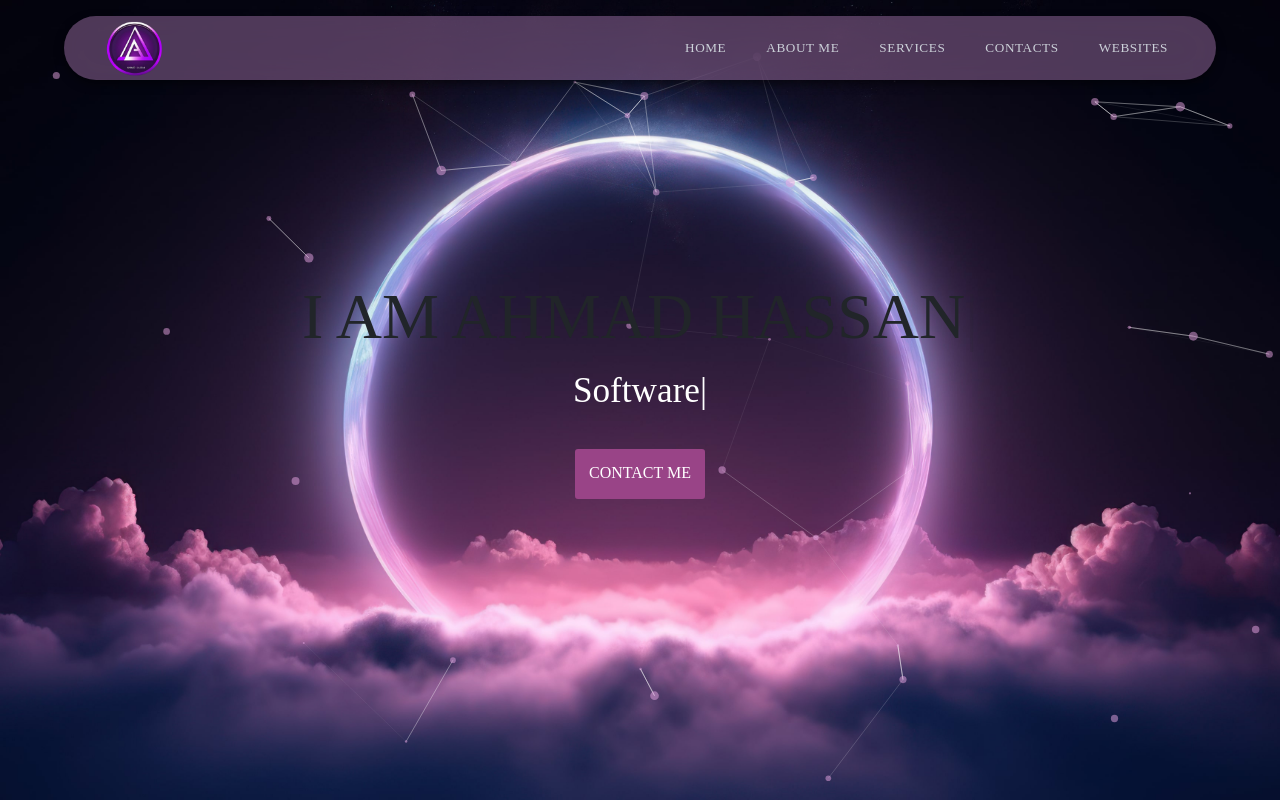
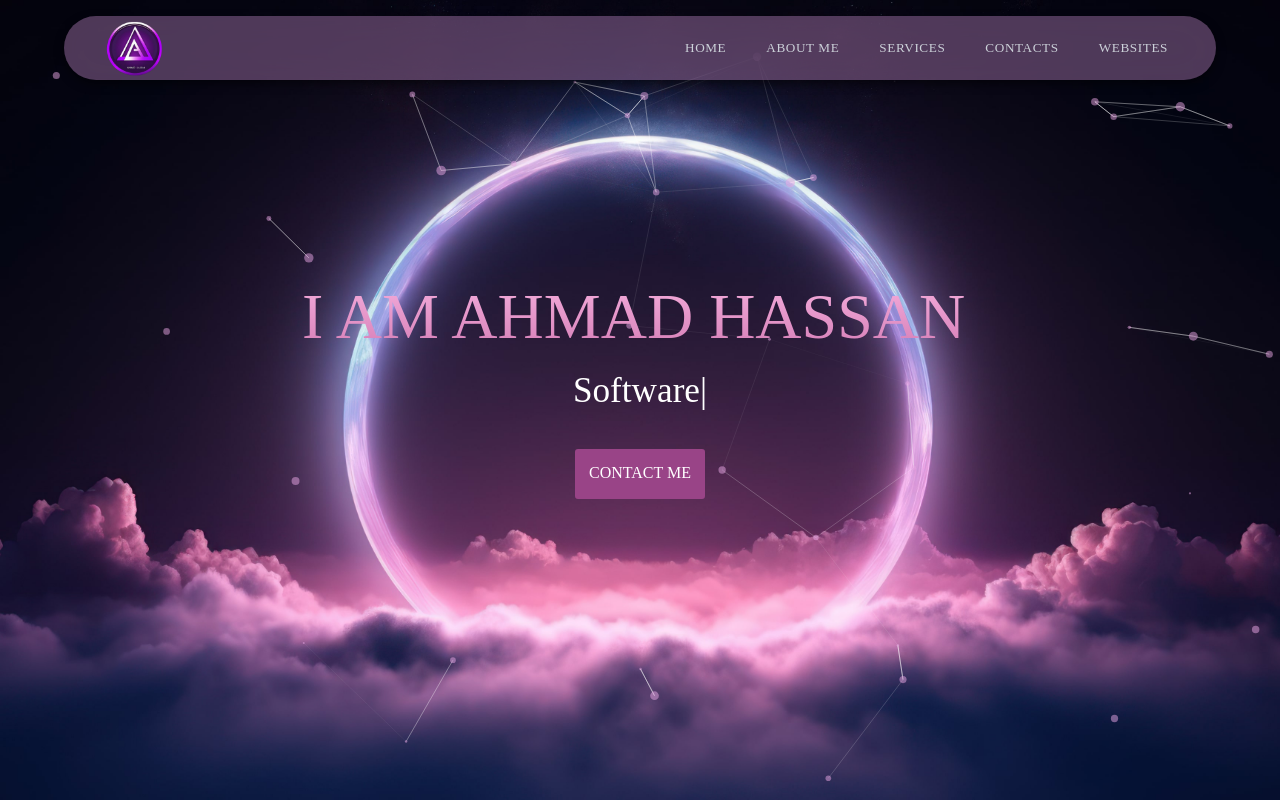
Before and after one commit to AhmadInsight/Cern-portfolio, a React (Vite) app: page / in a window 1280 px wide. Shown: the top 800 px of the page. Built offline with nearby package versions, Linux system fonts and the light colour scheme.

Commit message:
Update Header.tsx

```diff
--- a/src/components/Header.tsx
+++ b/src/components/Header.tsx
@@ -6,7 +6,7 @@ export const Header = () => {
     <div id="home" className="header-wraper">
       <div className="main-info">
         <ReactTyped
-          className="typed-text-new"
+          className="typed-text-new text-gradient"
           strings={["I am Ahmad Hassan"]}
           typeSpeed={50}
         />
```
